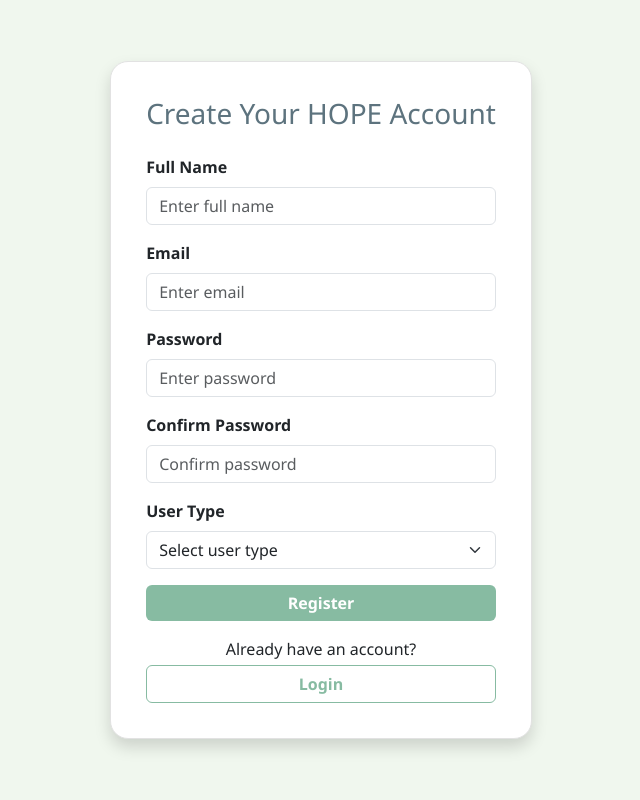
After one commit to sambitRo45/Hope, a PHP site: page /register.php in a window 1280 px wide. The commit adds this page. Shown: the whole page, without its empty margins (319-959 px from the left). Run offline with PHP 8.4, Linux system fonts and the light colour scheme.

Commit message:
code pushed

```diff
--- /dev/null
+++ b/jsfiles/register-validator.js
@@ -0,0 +1,101 @@
+function validateForm(e) {
+
+    let error = false;
+
+    // Get form elements
+    let fullname = document.getElementById("fullname").value.trim();
+    let email = document.getElementById("email").value.trim();
+    let password = document.getElementById("pwd").value.trim();
+    let cpassword = document.getElementById("cpwd").value.trim();
+    let userType = document.getElementById("usertype").value;
+
+    // Error labels
+    let nameError = document.getElementById("nameError");
+    let emailError = document.getElementById("emailError");
+    let passwordError = document.getElementById("passwordError");
+    let cpasswordError = document.getElementById("cpasswordError");
+    let userTypeError = document.getElementById("userTypeError");
+
+    // ------------------------
+    // Full Name Validation
+    // ------------------------
+    if (fullname === "") {
+        nameError.innerHTML = "Full Name is required";
+        error = true;
+    } else {
+        nameError.innerHTML = "";
+    }
+
+    // ------------------------
+    // Email Validation
+    // ------------------------
+    let emailRegx = /^[a-z0-9_\.]{3,}@[a-z0-9\.]{3,15}\.[a-z]{2,5}$/;
+    if (email === "") {
+        emailError.innerHTML = "Email is required";
+        error = true;
+    } else if (!emailRegx.test(email)) {
+        emailError.innerHTML = "Please enter a valid email";
+        error = true;
+    } else {
+        emailError.innerHTML = "";
+    }
+
+    // ------------------------
+    // Password Validation
+    // ------------------------
+    let passErrMsg = "";
+
+    if (password === "") {
+        passErrMsg += "Password is required <br>";
+        error = true;
+    }
+    if (!/[a-z]/.test(password)) {
+        passErrMsg += "Password should have 1 lowercase character <br>";
+        error = true;
+    }
+    if (!/[A-Z]/.test(password)) {
+        passErrMsg += "Password should have 1 uppercase character <br>";
+        error = true;
+    }
+    if (!/[0-9]/.test(password)) {
+        passErrMsg += "Password should have 1 number <br>";
+        error = true;
+    }
+    if (!/[@#$%^&]/.test(password)) {
+        passErrMsg += "Password should have 1 special character <br>";
+        error = true;
+    }
+    if (password.length < 8 || password.length > 15) {
+        passErrMsg += "Password must be 8–15 characters <br>";
+        error = true;
+    }
+
+    passwordError.innerHTML = passErrMsg;
+
+    // ------------------------
+    // Confirm Password Validation
+    // ------------------------
+    if (cpassword === "") {
+        cpasswordError.innerHTML = "Confirm Password is required";
+        error = true;
+    } else if (cpassword !== password) {
+        cpasswordError.innerHTML = "Passwords do not match";
+        error = true;
+    } else {
+        cpasswordError.innerHTML = "";
+    }
+
+    // ------------------------
+    // User Type Dropdown
+    // ------------------------
+    if (userType === "") {
+        userTypeError.innerHTML = "Please select user type";
+        error = true;
+    } else {
+        userTypeError.innerHTML = "";
+    }
+
+    if (error) {
+        e.preventDefault();
+    }
+}
--- a/navbar.php
+++ b/navbar.php
@@ -48,7 +48,7 @@
 
                     </li>
                     <li class="nav-item">
-                        <a class="nav-link" aria-current="page" href="#">SignUp/LogIn</a>
+                        <a class="nav-link" aria-current="page" href="login.php">SignUp/LogIn</a>
                     </li>
                 </ul>
             </div>
--- /dev/null
+++ b/register.php
@@ -0,0 +1,108 @@
+<!DOCTYPE html>
+<html lang="en">
+
+<head>
+  <meta charset="UTF-8" />
+  <meta name="viewport" content="width=device-width, initial-scale=1.0" />
+  <title>Register - HOPE</title>
+
+  <link rel="stylesheet" href="./Bootstrap/bootstrap.min.css" />
+
+  <style>
+    body {
+      background-color: #F0F7EE;
+      font-family: 'Segoe UI';
+    }
+
+    .register-card {
+      background: #ffffff;
+      border-radius: 18px;
+      padding: 35px;
+      border: 1px solid #e2e2e2;
+    }
+
+    .btn-hope {
+      background-color: #87BBA2;
+      border: none;
+      color: #fff;
+      font-weight: 600;
+      transition: 0.3s;
+    }
+
+    .btn-hope:hover {
+      background-color: #5D737E;
+    }
+
+    .link-btn {
+      border: 1px solid #87BBA2;
+      color: #87BBA2;
+      font-weight: 600;
+    }
+
+    .link-btn:hover {
+      background: #87BBA2;
+      color: white;
+    }
+  </style>
+
+</head>
+
+<body>
+
+  <div class="container d-flex justify-content-center align-items-center" style="height: 100vh;">
+    <div class="register-card shadow">
+
+      <h3 class="text-center mb-4" style="color:#5D737E;">Create Your HOPE Account</h3>
+
+      <form onsubmit="validateForm(event)">
+
+        <div class="mb-3">
+          <label class="form-label fw-semibold">Full Name</label>
+          <input type="text" class="form-control" id="fullname" placeholder="Enter full name" />
+          <small class="text-danger" id="nameError"></small>
+        </div>
+
+        <div class="mb-3">
+          <label class="form-label fw-semibold">Email</label>
+          <input type="email" class="form-control" id="email" placeholder="Enter email" />
+          <small class="text-danger" id="emailError"></small>
+        </div>
+
+        <div class="mb-3">
+          <label class="form-label fw-semibold">Password</label>
+          <input type="password" class="form-control" id="pwd" placeholder="Enter password" />
+          <small class="text-danger" id="passwordError"></small>
+        </div>
+
+        <div class="mb-3">
+          <label class="form-label fw-semibold">Confirm Password</label>
+          <input type="password" class="form-control" id="cpwd" placeholder="Confirm password" />
+          <small class="text-danger" id="cpasswordError"></small>
+        </div>
+
+        <div class="mb-3">
+          <label class="form-label fw-semibold">User Type</label>
+          <select class="form-select" id="usertype">
+            <option value="" disabled selected>Select user type</option>
+            <option value="ashram">Ashram</option>
+            <option value="volunteer">Volunteer</option>
+          </select>
+          <small class="text-danger" id="userTypeError"></small>
+        </div>
+
+        <button type="submit" class="btn btn-hope w-100">Register</button>
+
+      </form>
+
+      <div class="text-center mt-3">
+        <p class="mb-1">Already have an account?</p>
+        <a href="login.php" class="btn link-btn w-100">Login</a>
+      </div>
+
+    </div>
+  </div>
+
+  <script src="./jsfiles/register-validator.js"></script>
+</body>
+
+</html>
```
Also changed, not shown: about.php (+4 -22 lines), home.php (+3 -26 lines), login.php (added, +71 -0 lines).
